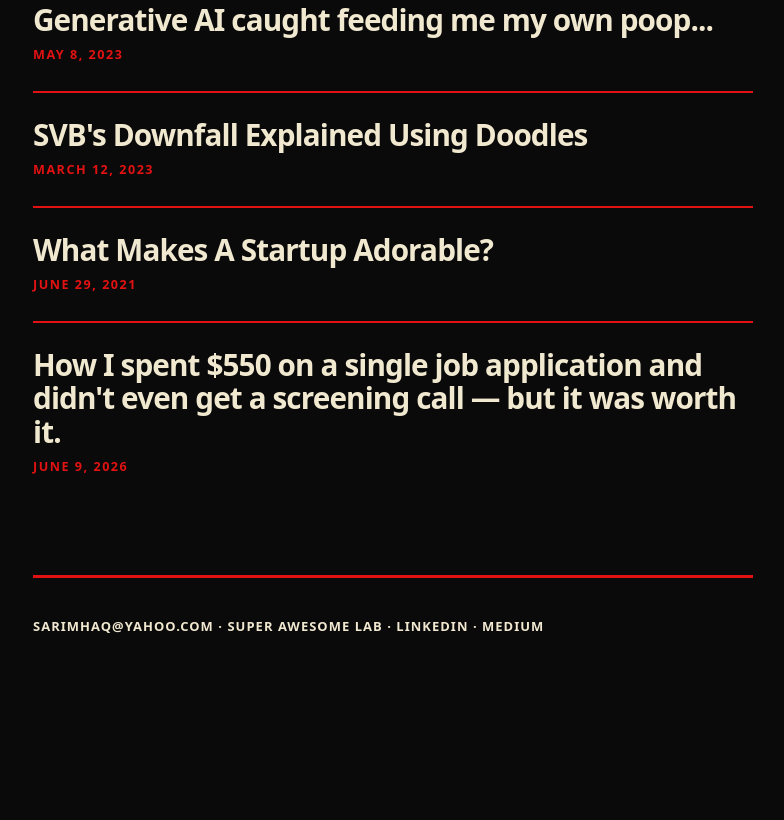
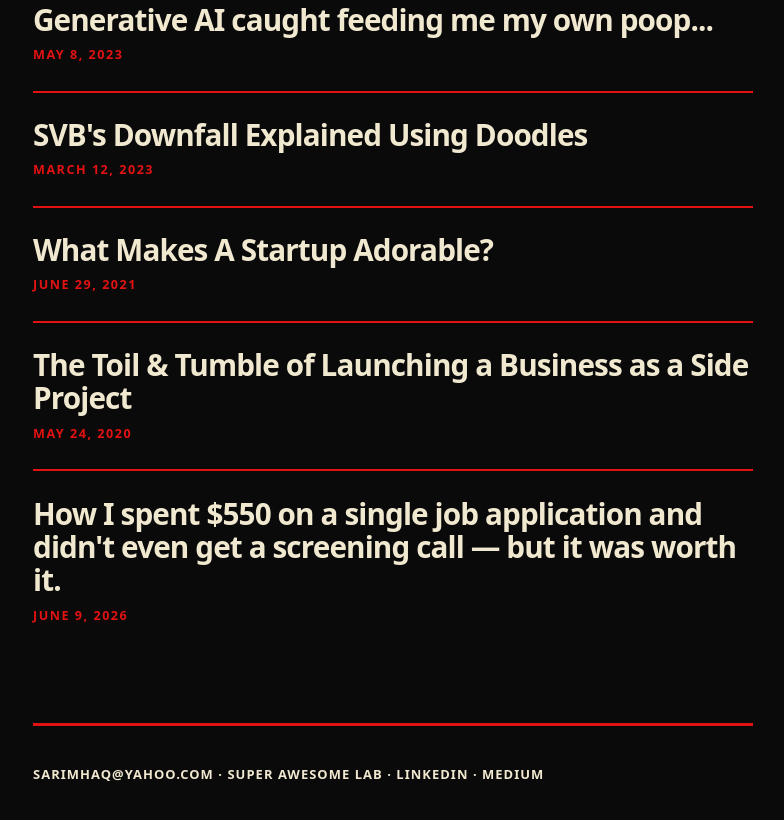
Before and after one commit to sarimhaq/sarimhaq.github.io, a plain HTML site: page index.html in a window 1280 px wide. Shown: the part 1610-2430 px from the top of the page, without its empty margins (247-1031 px from the left). Before the commit the page ends 2350 px from the top, so only its background shows below. Drawn offline with Linux system fonts and the light colour scheme; a web font is replaced by a local one.

Commit message:
Homepage: add Toil and Tumble side project

```diff
--- a/index.html
+++ b/index.html
@@ -95,6 +95,12 @@
               <p class="post-date">June 29, 2021</p>
             </a>
           </li>
+          <li>
+            <a href="blog/the-toil-and-tumble-of-launching-a-business-as-a-side-project.html">
+              <p class="post-title">The Toil &amp; Tumble of Launching a Business as a Side Project</p>
+              <p class="post-date">May 24, 2020</p>
+            </a>
+          </li>
 
           <li>
             <a href="blog/how-i-spent-550-on-a-single-job-application.html">
```
